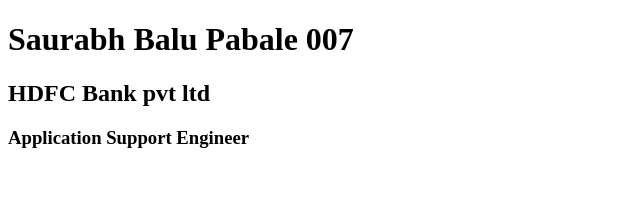
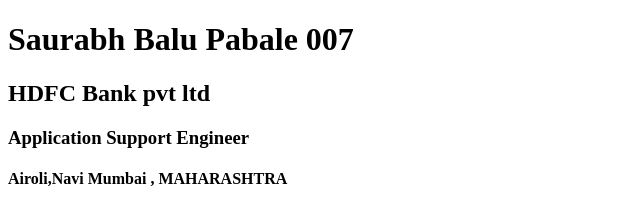
Before and after one commit to pabalesaurabh/Zebronic1, a plain HTML site: page index.html in a window 1280 px wide. Shown: the whole page, without its empty margins (0-640 px from the left). Drawn offline with Linux system fonts and the light colour scheme.

Commit message:
This is the 4th commit

```diff
--- a/index.html
+++ b/index.html
@@ -9,5 +9,6 @@
     <h1>Saurabh Balu Pabale 007</h1>
     <h2>HDFC Bank pvt ltd</h2>
     <h3>Application Support Engineer</h3>
+    <h4> Airoli,Navi Mumbai , MAHARASHTRA</h4>
 </body>
 </html>
```
